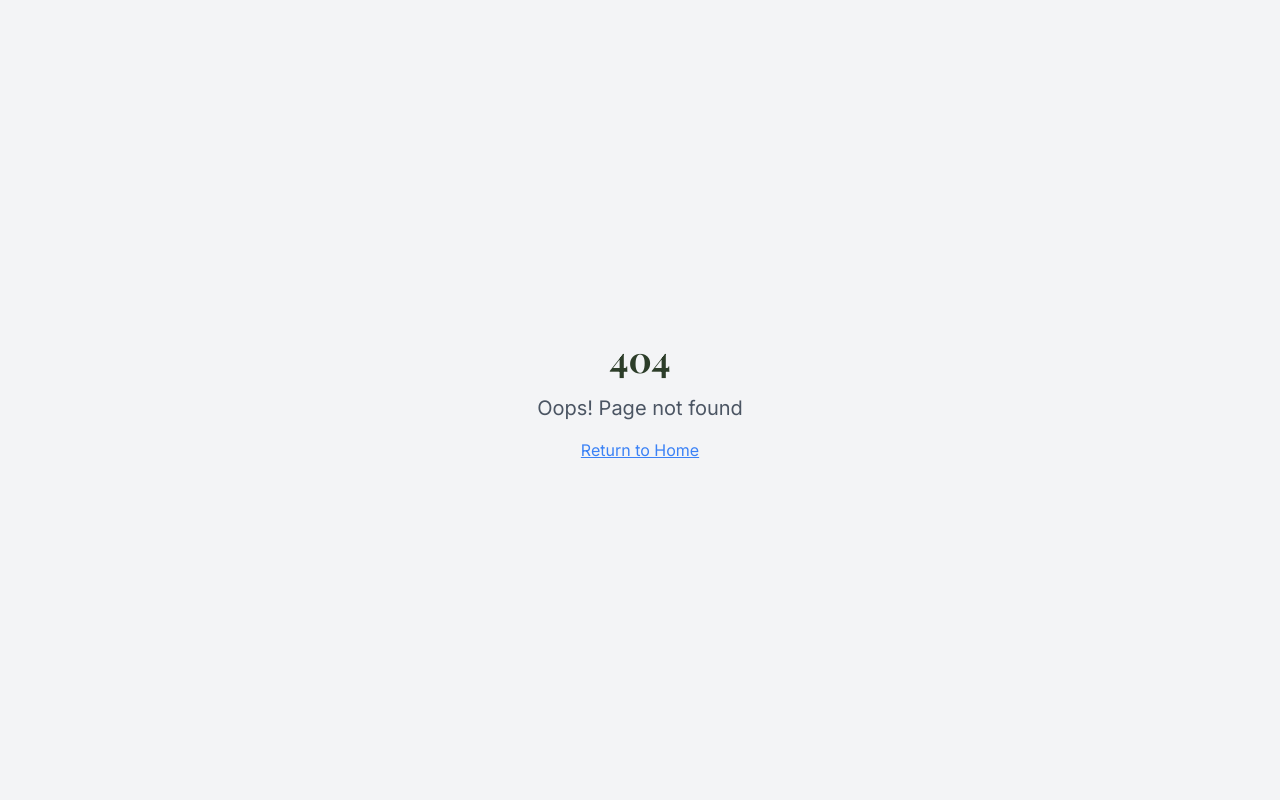
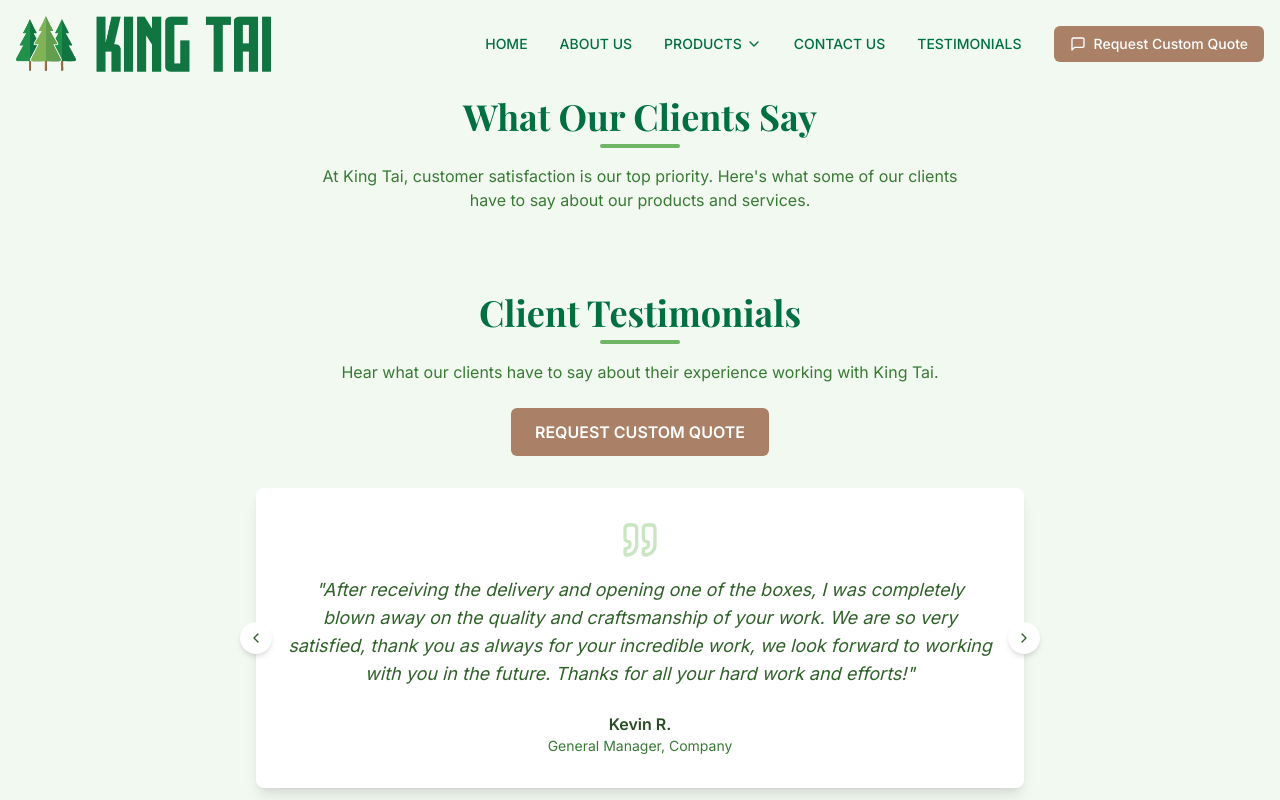
Before and after one commit to ShipleyAMS/kpt1, a React (Vite) app: page /testimonials in a window 1280 px wide. Before the commit this address had no page. Shown: the top 800 px of the page. Built offline with nearby package versions, Linux system fonts and the light colour scheme.

Commit message:
Implement testimonials feature
Implements testimonials on the home page and creates a separate Testimonials page with a REQUEST CUSTOM QUOTE button. Includes new testimonial data.

```diff
--- a/src/App.tsx
+++ b/src/App.tsx
@@ -7,6 +7,7 @@ import { BrowserRouter, Routes, Route } from "react-router-dom";
 import Index from "./pages/Index";
 import NotFound from "./pages/NotFound";
 import AboutUs from "./pages/AboutUs";
+import TestimonialsPage from "./pages/TestimonialsPage";
 
 // Product pages
 import BiblesPage from "./pages/products/Bibles";
@@ -33,6 +34,7 @@ const App = () => (
         <Routes>
           <Route path="/" element={<Index />} />
           <Route path="/about-us" element={<AboutUs />} />
+          <Route path="/testimonials" element={<TestimonialsPage />} />
 
           {/* Product Routes */}
           <Route path="/products/bibles" element={<BiblesPage />} />
--- a/src/components/Footer.tsx
+++ b/src/components/Footer.tsx
@@ -4,7 +4,7 @@ import { Facebook, Instagram, Linkedin, Twitter, Mail, Phone, MapPin } from 'luc
 
 const Footer = () => {
   return (
-    <footer className="bg-white text-kingTai-primary border-t border-gray-200">
+    <footer className="bg-gray-50 text-kingTai-primary border-t border-gray-200">
       <div className="container mx-auto px-4 py-12">
         <div className="grid grid-cols-1 md:grid-cols-4 gap-10">
           <div className="md:col-span-1">
@@ -48,7 +48,7 @@ const Footer = () => {
                 <a href="#contact" className="text-gray-600 hover:text-kingTai-primary transition-colors">Contact Us</a>
               </li>
               <li>
-                <a href="#testimonials" className="text-gray-600 hover:text-kingTai-primary transition-colors">Testimonials</a>
+                <a href="/testimonials" className="text-gray-600 hover:text-kingTai-primary transition-colors">Testimonials</a>
               </li>
             </ul>
           </div>
--- a/src/components/Testimonials.tsx
+++ b/src/components/Testimonials.tsx
@@ -2,66 +2,62 @@
 import React, { useState } from 'react';
 import { ChevronLeft, ChevronRight, Quote } from 'lucide-react';
 import { cn } from '@/lib/utils';
+import { Link } from 'react-router-dom';
 
 interface Testimonial {
   id: number;
   name: string;
   company: string;
-  country: string;
+  country?: string;
   quote: string;
+  position?: string;
 }
 
-const Testimonials = () => {
+const Testimonials = ({ limit }: { limit?: number }) => {
   const [currentIndex, setCurrentIndex] = useState(0);
 
   const testimonials: Testimonial[] = [
     {
       id: 1,
-      name: "Sarah Johnson",
-      company: "Brightstar Publishing",
-      country: "United States",
-      quote: "King Tai has been our trusted printing partner for over 5 years. Their attention to detail and commitment to quality is unmatched in the industry. Our premium book series wouldn't be the same without them."
+      name: "Kevin R.",
+      company: "Company",
+      position: "General Manager",
+      quote: "After receiving the delivery and opening one of the boxes, I was completely blown away on the quality and craftsmanship of your work. We are so very satisfied, thank you as always for your incredible work, we look forward to working with you in the future. Thanks for all your hard work and efforts!"
     },
     {
       id: 2,
-      name: "David Wilson",
-      company: "Luxury Wines Ltd.",
-      country: "Australia",
-      quote: "The wine boxes produced by King Tai have elevated our brand presence. The craftsmanship and premium finish on each box perfectly represents the quality of our wines. Highly recommended!"
+      name: "Sarah M.",
+      company: "Luxe Home Interiors",
+      position: "Marketing Director",
+      quote: "We recently ordered catalogues and brochures for our latest product line, and I couldn't be more impressed with the results! The quality of the print work was absolutely top-notch, and our clients were blown away by the vibrant colors and sleek finish. The attention to detail was evident in every page. This company truly understands the importance of great print materials for our brand, and I'll definitely be back for future orders!"
     },
     {
       id: 3,
-      name: "Laura Chen",
-      company: "Elegant Cosmetics",
-      country: "Singapore",
-      quote: "Working with King Tai for our cosmetics packaging needs has been a game-changer. Their innovative designs and attention to sustainability align perfectly with our brand values."
+      name: "James L.",
+      company: "Author",
+      quote: "We decided to print our new book with this company, and the final product exceeded all expectations. The quality of the paper, the binding, and the overall finish was simply outstanding. It's clear that they take great pride in their work. Our readers have already commented on how professional the book feels. We're so impressed, we'll definitely be placing another order for our next project!"
     },
     {
       id: 4,
-      name: "Michael Roberts",
-      company: "Global Gifts",
-      country: "United Kingdom",
-      quote: "The shopping bags and gift boxes we order from King Tai always exceed our expectations. Our customers frequently comment on how premium our packaging feels. A truly exceptional supplier."
-    },
-    {
-      id: 5,
-      name: "Sophia Li",
-      company: "Children's Learning Press",
-      country: "Canada",
-      quote: "The children's books printed by King Tai feature vibrant colors and durable binding that withstand even the most enthusiastic young readers. Their quality control is impeccable."
+      name: "Emily R.",
+      company: "Jewelry Startup",
+      position: "Founder",
+      quote: "As a new jewelry startup, packaging is everything, and I couldn't be happier with the jewelry boxes I ordered. The boxes are sturdy, beautifully designed, and the perfect complement to our brand. The best part? The price was incredibly reasonable for the quality we received. I'll definitely be ordering again as we grow!"
     }
   ];
 
+  const displayedTestimonials = limit ? testimonials.slice(0, limit) : testimonials;
+
   const nextTestimonial = () => {
     setCurrentIndex((prevIndex) => {
-      if (prevIndex === testimonials.length - 1) return 0;
+      if (prevIndex === displayedTestimonials.length - 1) return 0;
       return prevIndex + 1;
     });
   };
 
   const prevTestimonial = () => {
     setCurrentIndex((prevIndex) => {
-      if (prevIndex === 0) return testimonials.length - 1;
+      if (prevIndex === 0) return displayedTestimonials.length - 1;
       return prevIndex - 1;
     });
   };
@@ -77,8 +73,26 @@ const Testimonials = () => {
           <h2 className="text-3xl md:text-4xl font-bold text-king-primary">Client Testimonials</h2>
           <div className="mt-2 h-1 w-20 bg-forest-400 mx-auto rounded-full"></div>
           <p className="mt-4 text-forest-600 max-w-2xl mx-auto text-sm md:text-base">
-            Hear what our clients from around the world have to say about their experience working with King Tai.
+            Hear what our clients have to say about their experience working with King Tai.
           </p>
+          {!limit && (
+            <Link
+              to="/#contact"
+              className="inline-block mt-6 px-6 py-3 bg-[#AA8066] text-white font-semibold rounded-md hover:bg-[#96705a] transition-colors"
+            >
+              REQUEST CUSTOM QUOTE
+            </Link>
+          )}
+          {limit && (
+            <div className="mt-4">
+              <Link
+                to="/testimonials"
+                className="text-forest-700 hover:text-king-primary transition-colors underline"
+              >
+                View all testimonials
+              </Link>
+            </div>
+          )}
         </div>
 
         <div className="max-w-3xl mx-auto">
@@ -90,14 +104,18 @@ const Testimonials = () => {
 
               <blockquote className="text-center">
                 <p className="text-md md:text-lg text-forest-700 italic mb-6">
-                  "{testimonials[currentIndex].quote}"
+                  "{displayedTestimonials[currentIndex].quote}"
                 </p>
                 <footer className="mt-3">
                   <div className="font-semibold text-forest-800 text-base">
-                    {testimonials[currentIndex].name}
+                    {displayedTestimonials[currentIndex].name}
                   </div>
                   <div className="text-forest-600 text-sm">
-                    {testimonials[currentIndex].company}, {testimonials[currentIndex].country}
+                    {displayedTestimonials[currentIndex].position &&
+                      `${displayedTestimonials[currentIndex].position}, `}
+                    {displayedTestimonials[currentIndex].company}
+                    {displayedTestimonials[currentIndex].country &&
+                      `, ${displayedTestimonials[currentIndex].country}`}
                   </div>
                 </footer>
               </blockquote>
@@ -137,7 +155,7 @@ const Testimonials = () => {
 
           {/* Dots navigation */}
           <div className="flex justify-center space-x-2 mt-6">
-            {testimonials.map((_, index) => (
+            {displayedTestimonials.map((_, index) => (
               <button
                 key={index}
                 onClick={() => goToTestimonial(index)}
--- a/src/pages/Index.tsx
+++ b/src/pages/Index.tsx
@@ -38,7 +38,7 @@ const Index = () => {
       <Navbar />
       <Hero />
       <Products />
-      <Testimonials />
+      <Testimonials limit={2} />
       <Contact />
       <Footer />
     </div>
--- /dev/null
+++ b/src/pages/TestimonialsPage.tsx
@@ -0,0 +1,35 @@
+
+import React from 'react';
+import Navbar from '@/components/Navbar';
+import Testimonials from '@/components/Testimonials';
+import Footer from '@/components/Footer';
+
+const TestimonialsPage = () => {
+  // Update document title
+  React.useEffect(() => {
+    document.title = 'Testimonials | King Tai Printing & Packaging';
+  }, []);
+
+  return (
+    <div className="min-h-screen">
+      <Navbar />
+
+      <div className="pt-24 pb-8 bg-forest-50">
+        <div className="container mx-auto px-4">
+          <h1 className="text-3xl md:text-4xl font-bold text-king-primary text-center">
+            What Our Clients Say
+          </h1>
+          <div className="mt-2 h-1 w-20 bg-forest-400 mx-auto rounded-full"></div>
+          <p className="mt-4 text-forest-600 max-w-2xl mx-auto text-center">
+            At King Tai, customer satisfaction is our top priority. Here's what some of our clients have to say about our products and services.
+          </p>
+        </div>
+      </div>
+
+      <Testimonials />
+      <Footer />
+    </div>
+  );
+};
+
+export default TestimonialsPage;
```
